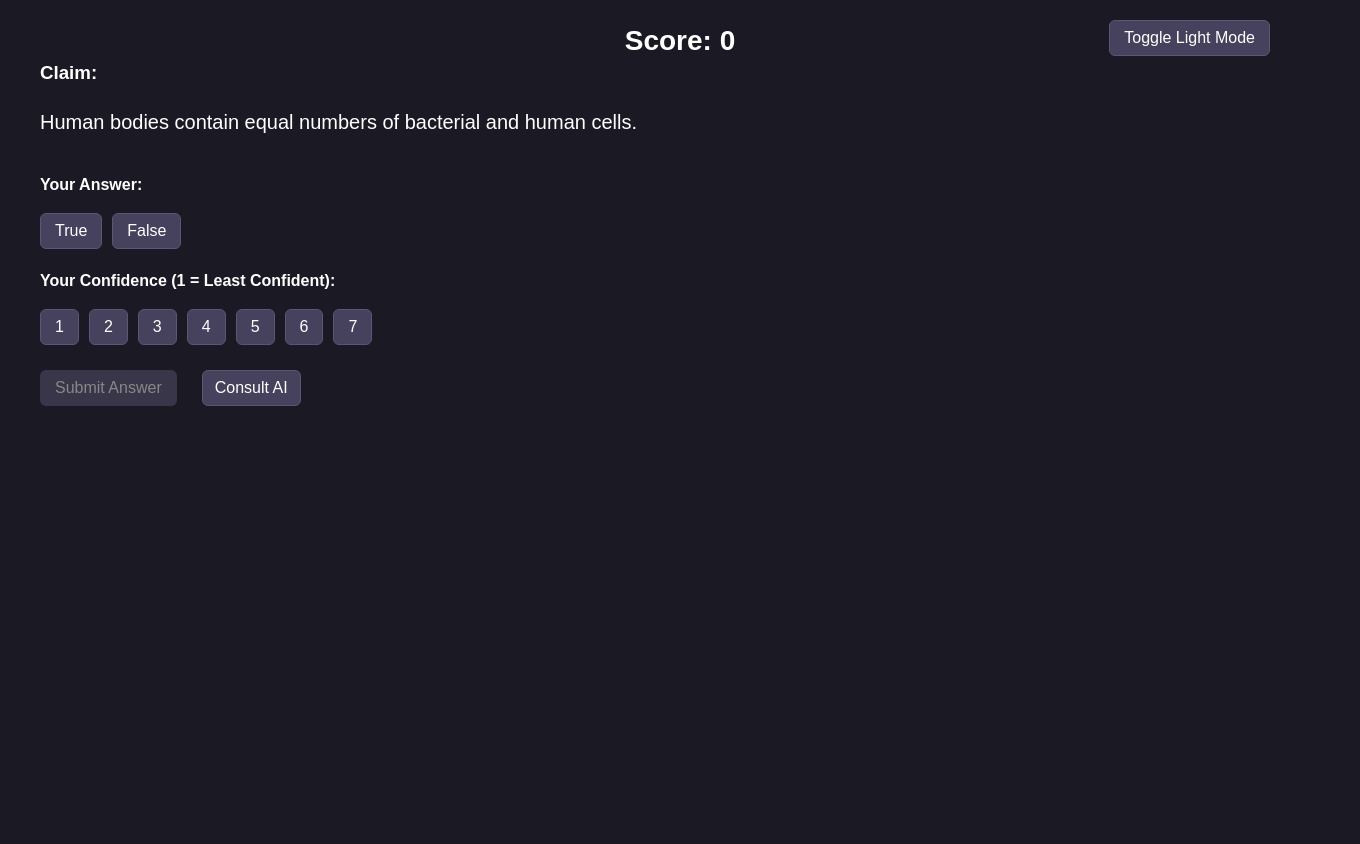
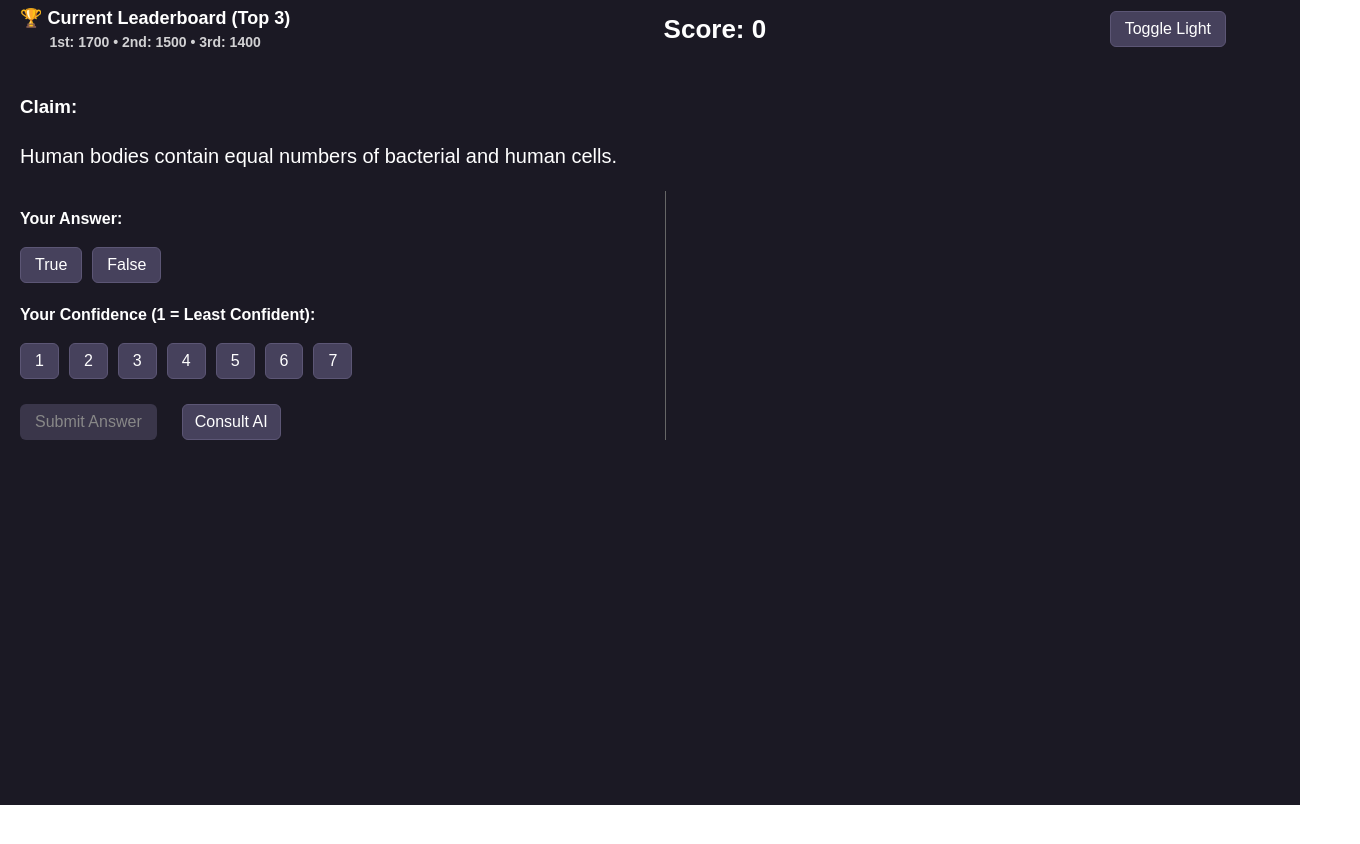
Before and after one commit to TheMaxRob/ai-reliance-demo, a React (Vite) app: page / in a window 1280 px wide. Both pictures are taken after a click on the button "Start". Shown: the top 844 px of the page, 1360 px wide, since content can reach past the window. After the commit the page ends 805 px from the top, so only its background shows below. Built offline with nearby package versions, Linux system fonts and the light colour scheme; no server answers.

Commit message:
Fixed some styling and added leaderboard

```diff
--- a/src/App.tsx
+++ b/src/App.tsx
@@ -191,6 +191,76 @@ export default function App() {
     }
   `;
 
+  const Leaderboard = ({ theme }: { theme: "light" | "dark" }) => {
+    const isDark = theme === "dark";
+
+    return (
+      <div
+        style={{
+          marginTop: 30,
+          padding: 20,
+          background: isDark ? "#2a2535" : "#f4f4f4",
+          borderRadius: 8,
+          border: `2px solid ${isDark ? "#3d3750" : "#ddd"}`,
+          color: isDark ? "white" : "#222",
+        }}
+      >
+        <h3 style={{ margin: 0, marginBottom: 15 }}>🏆 Current Leaderboard</h3>
+
+        <div style={{ display: "flex", flexDirection: "column", gap: 10 }}>
+          <div style={{ fontSize: 18, fontWeight: "bold" }}>1. 1700 points</div>
+          <div style={{ fontSize: 18, fontWeight: "bold" }}>2. 1500 points</div>
+          <div style={{ fontSize: 18, fontWeight: "bold" }}>3. 1400 points</div>
+        </div>
+      </div>
+    );
+  };
+
+
+  const NavBar = ({ theme, score, setTheme }: {
+  theme: "light" | "dark";
+  score: number;
+  setTheme: (t: "light" | "dark") => void;
+}) => {
+  const isDark = theme === "dark";
+
+  return (
+    <div
+      style={{
+        width: "95%",
+        display: "flex",
+        justifyContent: "space-between",
+        alignItems: "center",
+        paddingRight: 40,
+        marginBottom: 30,
+      }}
+    >
+      {/* Left — MINI LEADERBOARD */}
+      <div style={{ textAlign: "center", marginRight: 30 }}>
+        <div style={{ fontSize: 18, fontWeight: "bolder" }}>🏆 Current Leaderboard (Top 3)</div>
+        <div style={{ fontSize: 14, opacity: 0.8, fontWeight: "bold" }}>
+          1st: 1700 • 2nd: 1500 • 3rd: 1400
+        </div>
+      </div>
+
+      {/* CENTER — SCORE */}
+      <div style={{ fontSize: 26, fontWeight: "bold" }}>
+        Score: {score}
+      </div>
+
+      { /* RIGHT – THEME TOGGLE */ }
+      <ThemedButton
+        active={false}
+        theme={theme}
+        onClick={() => setTheme(isDark ? "light" : "dark")}
+      >
+        Toggle {isDark ? "Light" : "Dark"}
+      </ThemedButton>
+    </div>
+  );
+};
+
+
   async function getAIAnswer(claim: string) {
     try {
       const response = await fetch('/api/get-ai-answer', {
@@ -327,28 +397,57 @@ export default function App() {
 
   // Intro screen
   if (showIntro) {
+    const isDark = theme === "dark";
+
     return (
-      <div style={{
+      <div
+        style={{
           width: "100vw",
           height: "100vh",
           display: "flex",
           justifyContent: "center",
           alignItems: "center",
           padding: 40,
-        textAlign: "center"
-      }}>
+          textAlign: "center",
+          background: isDark ? "#1b1924" : "#fafafa",
+          color: isDark ? "white" : "#222",
+          fontFamily: "sans-serif",
+        }}
+      >
         <div style={{ maxWidth: 700 }}>
-          <h1>Welcome to the Experiment</h1>
-          <p style={{ marginTop: 20, fontSize: 18 }}>
-            You will see several True/False claims. Rate your confidence for each answer from 1 (not confident) to 7 (very confident). Confidence rating doesn't affect your score, so please be honest!
+          <h1 style={{ color: isDark ? "white" : "#222" }}>
+            Welcome to the Experiment
+          </h1>
+
+          <p style={{ marginTop: 20, fontSize: 18, color: isDark ? "#ddd" : "#333" }}>
+            You will see several True/False claims. Rate your confidence for each answer
+            from 1 (not confident) to 7 (very confident). Confidence rating doesn't
+            affect your score, so please be honest!
             <br /><br />
-            Your goal is simply <strong>to answer as many questions correct as possible.</strong>
+            Your goal is simply <strong>to answer as many questions correct as possible.
+            You get 100 points per correct answer (2000 possible).</strong>
             <br /><br />
-            You will have the option to consult an AI during the questions. You are being tested on your <strong>knowledge</strong> and your <strong>ability to utilize AI effectively.</strong>
+            You will likely not know the answer to most of these questions immediately.
+            You will have the option to consult an AI during the questions. You are being
+            tested on your <strong>knowledge</strong> and your <strong>ability to utilize AI effectively
+            to reason an answer to a difficult question.</strong>
           </p>
+
+          <Leaderboard theme={theme} />
+
           <button
             onClick={() => setShowIntro(false)}
-            style={{ marginTop: 30, padding: "12px 30px", fontSize: 18 }}
+            style={{
+              marginTop: 30,
+              padding: "12px 30px",
+              fontSize: 18,
+              borderRadius: 8,
+              border: "none",
+              cursor: "pointer",
+              background: isDark ? "#46415c" : "#e3e1f0",
+              color: isDark ? "white" : "#222",
+              transition: "0.2s",
+            }}
           >
             Start
           </button>
@@ -357,15 +456,17 @@ export default function App() {
     );
   }
 
+
   const bg = theme === "dark" ? "#1b1924" : "#fafafa";
   const text = theme === "dark" ? "white" : "#222";
 
   return (
     <div
       style={{
-        padding: 40,
         width: "100vw",
         minHeight: "100vh",
+        paddingLeft: 20,
+        paddingTop: 5,
         background: bg,
         color: text,
         fontFamily: "sans-serif",
@@ -374,30 +475,10 @@ export default function App() {
     >
       <style>{globalStyles}</style>
 
-      {/* SCORE */}
-      <div style={{
-        position: "absolute",
-        top: 20,
-        left: "50%",
-        transform: "translateX(-50%)",
-        fontSize: 28,
-        fontWeight: "bold"
-      }}>
-        Score: {score}
-      </div>
-
-      {/* THEME TOGGLE */}
-      <ThemedButton
-        active={false}
-        theme={theme}
-        onClick={() => setTheme(theme === "dark" ? "light" : "dark")}
-        style={{ position: "absolute", top: 20, right: 80 }}
-      >
-        Toggle {theme === "dark" ? "Light" : "Dark"} Mode
-      </ThemedButton>
+      <NavBar theme={theme} score={score} setTheme={setTheme}/>
 
       {/* CLAIM */}
-      <h3>Claim:</h3>
+      <h3 style={{ marginTop: 40 }}>Claim:</h3>
       <p style={{ fontSize: 20 }}>{trial.claim}</p>
 
       <div style={{ display: "flex", gap: 30, marginTop: 20, flexWrap: "wrap" }}>
@@ -470,26 +551,38 @@ export default function App() {
           </div>
         </div>
 
-        {/* RIGHT SIDE — AI ANSWER ONLY */}
-        {trialIndex < 10 && aiRevealed && (
-          <div style={{
+        {/* RIGHT SIDE PANEL — LEADERBOARD + (optional AI answer) */}
+        <div
+          style={{
             flex: 1,
             minWidth: 320,
             borderLeft: "1px solid #666",
-            paddingLeft: 20
-          }}>
-            <div style={{
+            paddingLeft: 20,
+            display: "flex",
+            flexDirection: "column",
+            gap: 20,
+          }}
+        >
+
+          {/* AI Answer only shows during first 10 trials when revealed */}
+          {trialIndex < 10 && aiRevealed && (
+            <div
+              style={{
                 padding: 15,
+                marginRight: 30,
                 border: "1px solid #ccc",
                 borderRadius: 8,
                 background: theme === "dark" ? "#2a2535" : "#fff",
                 minHeight: 60,
                 whiteSpace: "pre-wrap",
-            }}>
+                color: theme === "dark" ? "white" : "#222",
+              }}
+            >
               {aiLoading ? "Loading AI response..." : aiAnswer}
             </div>
+          )}
         </div>
-        )}
+
       </div>
     </div>
   );
```
Lines whose indentation alone changed are shown as unchanged.
